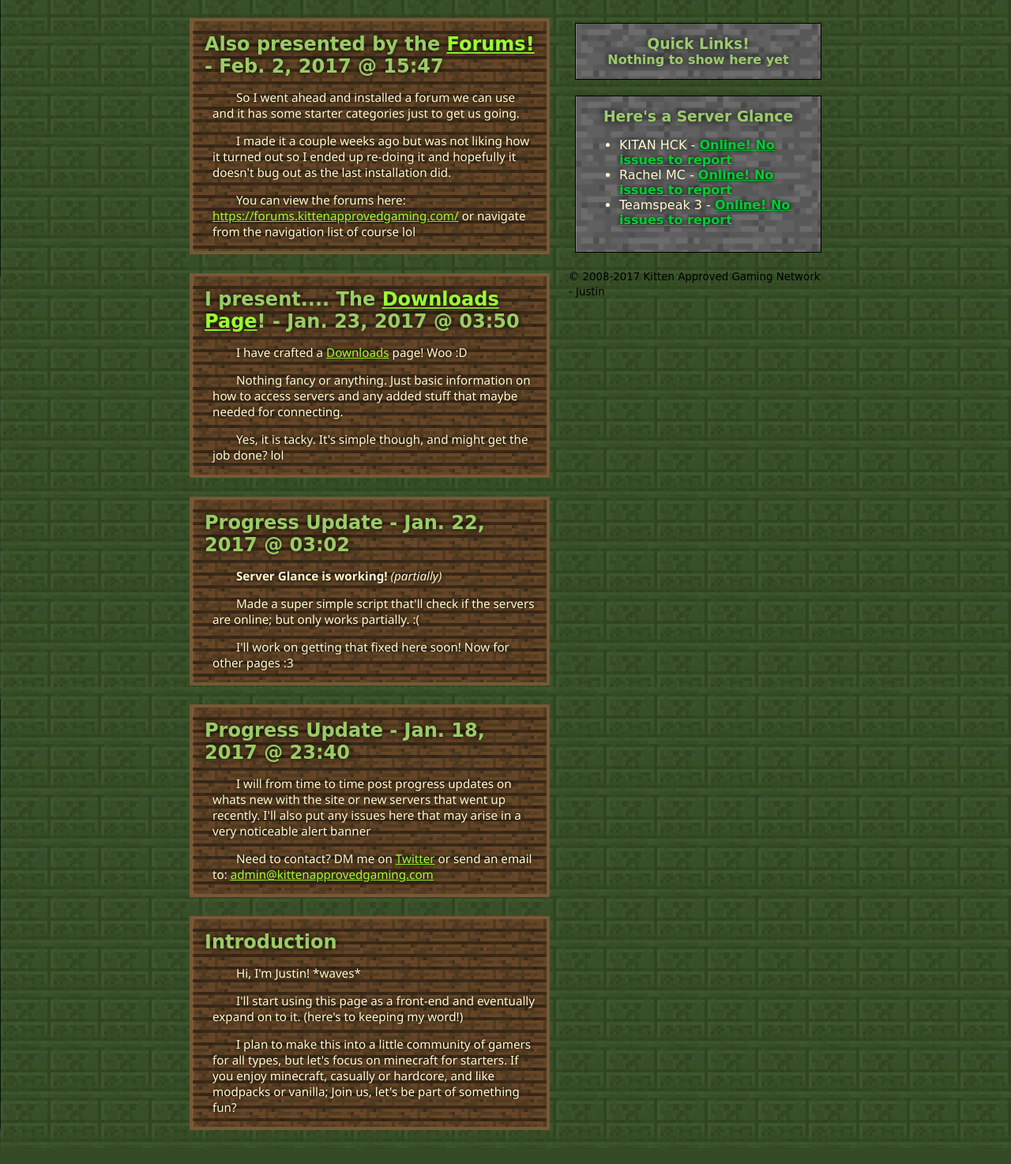
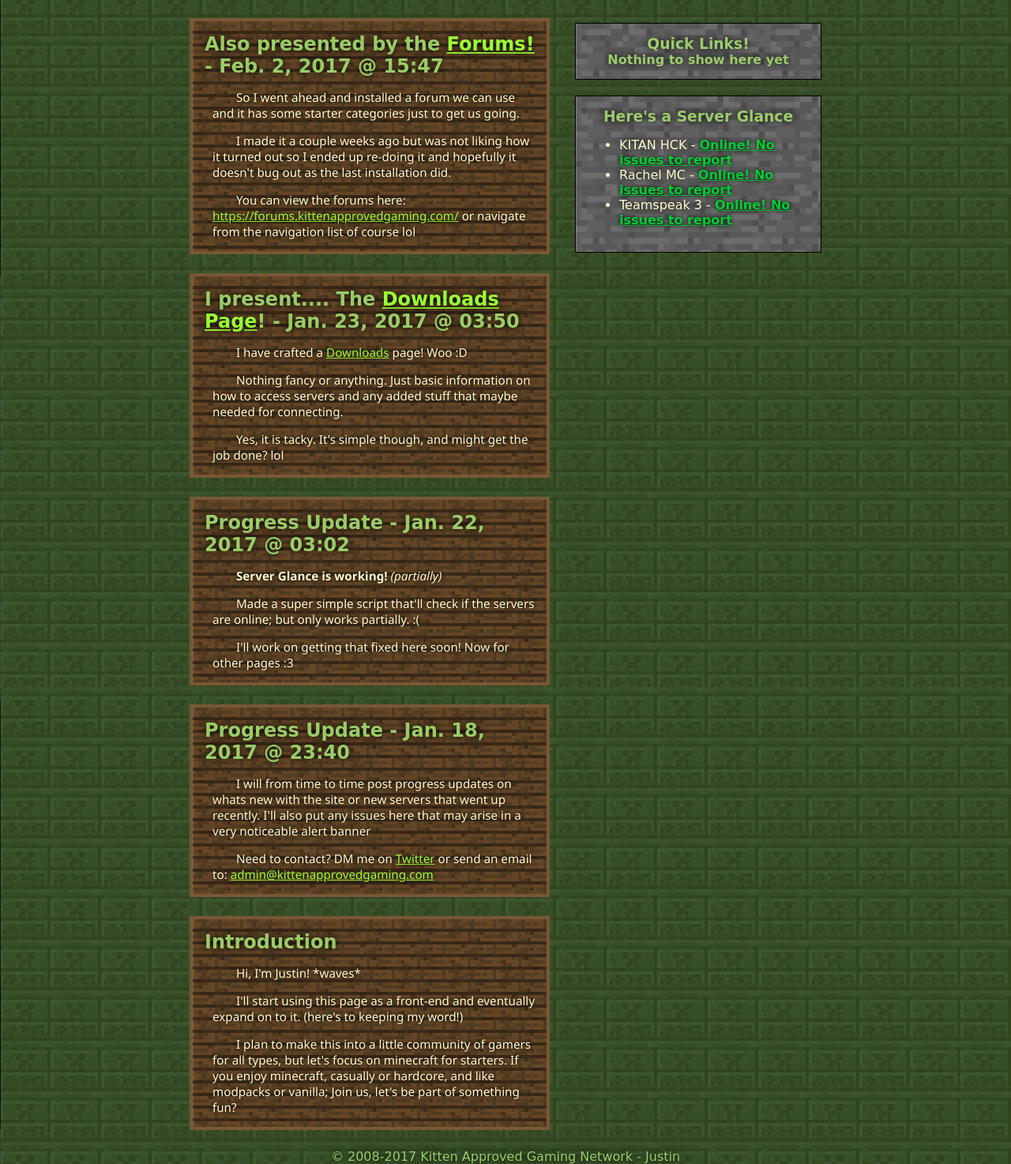
Before and after one commit to JustinKittenforce/newBuild, a PHP site: page / in a window 1280 px wide. Shown: the part 210-1684 px from the top of the page at 79% size. Run offline with PHP 8.4, Linux system fonts and the light colour scheme; data that the repository does not hold is empty; some libraries are stand-ins or nearby versions; some web fonts are replaced.

Commit message:
Fixed footer area

```diff
--- a/index.php
+++ b/index.php
@@ -129,8 +129,8 @@
 
 
 	<div id="footer"> <!-- Self-explanatory... I hope, but probably just basic.. ultra basic. We will see -->
-		<small>&copy; 2008-2017 Kitten Approved Gaming Network - Justin</small>
-	</footer>
+		<p>&copy; 2008-2017 Kitten Approved Gaming Network - Justin</p>
+	</div>
 
 
 
--- a/stylesheet.css
+++ b/stylesheet.css
@@ -308,10 +308,15 @@ article {
 }
 
 
-## FOOTER ##
+/* ## FOOTER ## */
 
 #footer {
-	position: relative;
+	color: #ffffff;
 	clear: both;
-	color: #ffffff;
 }
+
+#footer p {
+	color: #9ccb6c;
+	text-shadow: 0 0 10px black;
+	text-align: center;
+}
```
